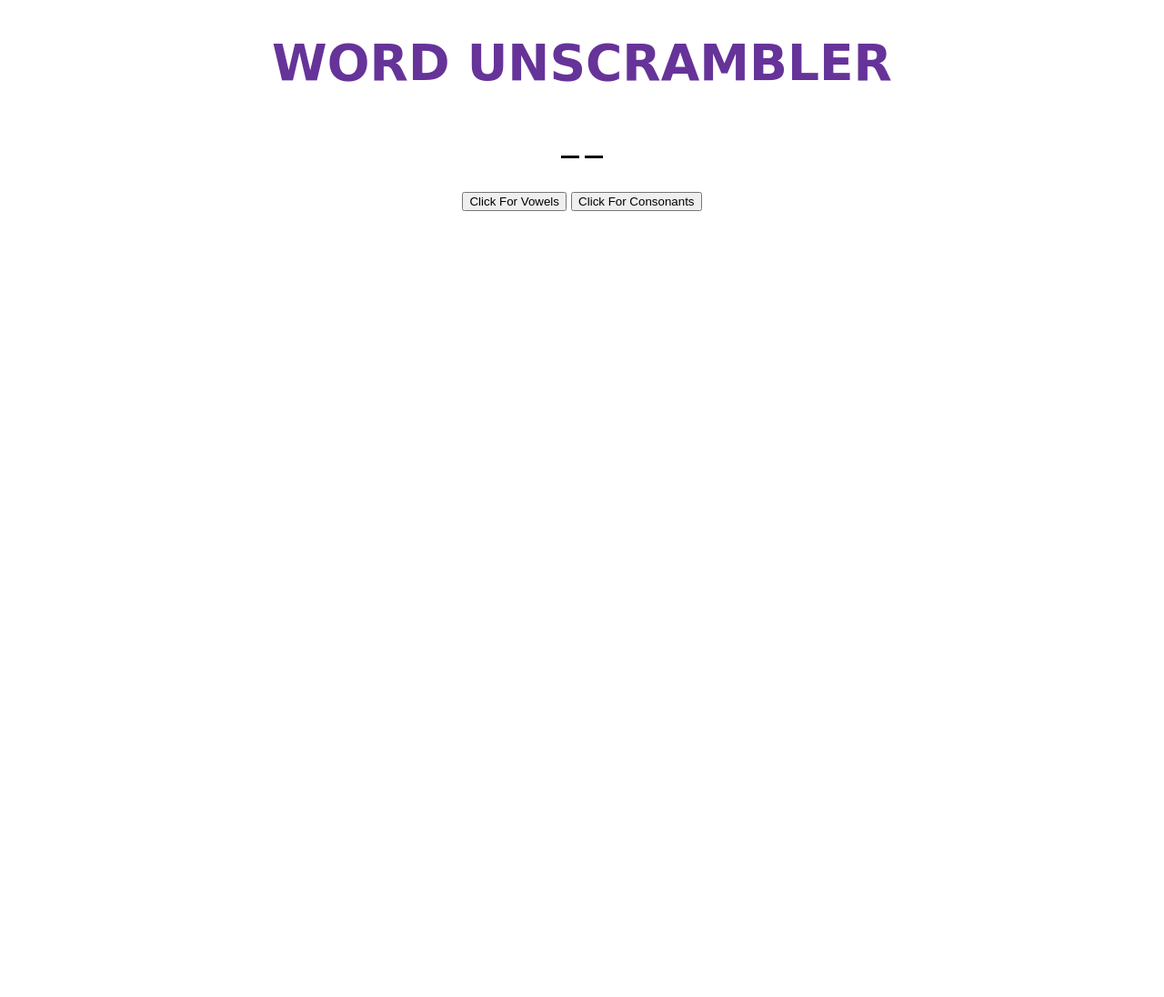
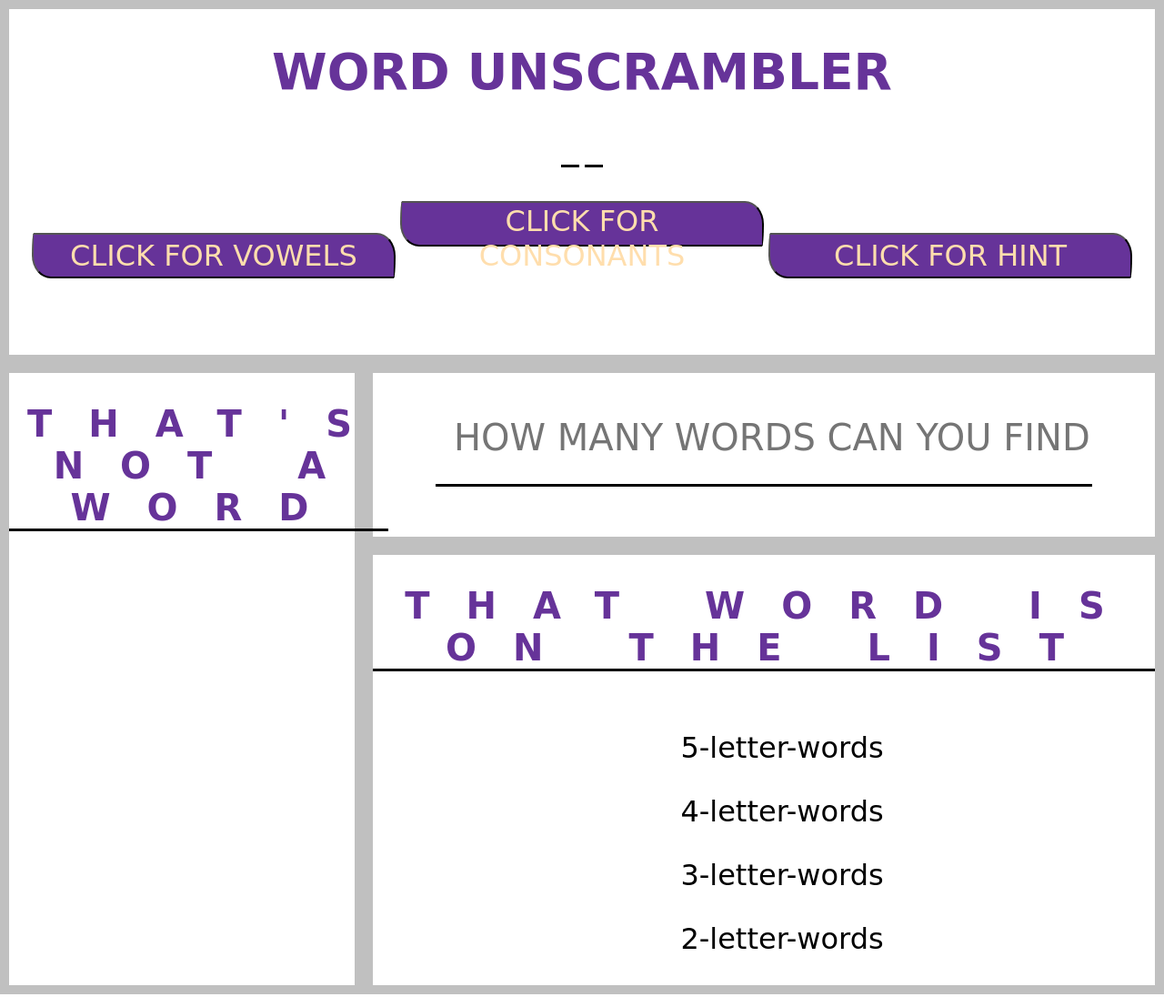
Before and after one commit to hunterhanna2010/SEI27-ProjectOne, a plain HTML site: page index.html in a window 1280 px wide. Shown: the whole page at 91% size. Before the commit the page ends 800 px from the top, so only its background shows below. Drawn offline with Linux system fonts and the light colour scheme; a web font is replaced by a local one.

Commit message:
finished html, initialized grid styling, and all button event listeners through javascript do as expected

```diff
--- a/index.html
+++ b/index.html
@@ -19,8 +19,34 @@
             <div id="buttons">
                 <button id="vowels">Click For Vowels</button>
                 <button id="consonants">Click For Consonants</button>
+                <button id="hint">Click For Hint</button>
             </div>
     </header>
+
+    <section id="word-input">
+        <input type="text" id="player-input" placeholder="How Many Words Can You Find?">
+    </section>
+
+    <aside id="invalid-words">
+        <h2>That's Not A Word</h2>
+            <ul id="invalid-word-list">
+                <li></li>
+            </ul>
+    </aside>
+
+    <main id"word-bank">
+        <h2>That Word Is On The List</h2>
+            <ol id="valid-word-list">
+                <li id="5-letter-words"><p>5-letter-words</p></li>
+                <li id="4-letter-words"><p>4-letter-words</p></li>
+                <li id="3-letter-words"><p>3-letter-words</p></li>
+                <li id="2-letter-words"><p>2-letter-words</p></li>
+            </ol>
+    </main>
+
+    <footer id="hint-field">
+        <h2>Hint</h2>
+    </footer>
 <script src="script.js"></script>
 </body>
 </html>
--- a/script.js
+++ b/script.js
@@ -35,3 +35,10 @@ consonantButton.addEventListener('click', function(e) {
         console.log(`the consonants button no longer works`)
     }
 })
+
+var hintButton = document.getElementById('hint')
+hintButton.addEventListener('click', function(e) {
+    console.log(`hint has been clicked`)
+    var hintField = document.getElementById('hint-field')
+    hintField.style.visibility = 'visible';
+})
--- a/style.css
+++ b/style.css
@@ -1,14 +1,20 @@
-html, body {
+body {
     font-family: 'Vibes', cursive;
     text-align: center;
-
+    display: grid;
+    margin: auto;
+    grid-template-rows: 400px 200px 1fr 1fr;
+    grid-template-columns: 400px 1fr;
+    grid-template-areas:"header header"
+                        "invalid-words player-input"
+                        "invalid-words word-bank"
+                        "hint hint"
 }
 
 h1 {
     color: rebeccapurple;
     font-size: 55px;
     text-transform: uppercase;
-    text-decoration: navajowhite;
 }
 
 h2 {
@@ -23,3 +29,68 @@ h2 {
     border-right: 0px;
     padding-left: 20px;
 }
+
+button {
+    font-family: 'Vibes', cursive;
+    font-size: 2em;
+    text-transform: uppercase;
+    background: rebeccapurple;
+    color: navajowhite;
+    height: 50px;
+    width: 400px;
+    border-radius: 10px 100px / 120px;
+}
+
+input {
+    font-family: 'Vibes', cursive;
+    text-align: center;
+    height: 100px;
+    width: 700px;
+    color: rebeccapurple;
+    font-size: 40px;
+    text-transform: uppercase;
+    border-bottom: 3px solid black;
+    border-top: 0px;
+    border-left: 0px;
+    border-right: 0px;
+    padding-left: 20px;
+    margin-top: 20px;
+}
+
+ul {
+    list-style: none;
+}
+
+ol {
+    list-style: none;
+}
+
+p {
+    font-size: 2em;
+}
+
+header {
+    grid-area: header;
+    border: 10px solid silver;
+}
+
+section {
+    grid-area: player-input;
+    border: 10px solid silver;
+}
+
+aside {
+    grid-area: invalid-words;
+    border: 10px solid silver;
+}
+
+main {
+    grid-area: word-bank;
+    border: 10px solid silver;
+}
+
+footer {
+    visibility: hidden;
+    grid-area: hint;
+    border: 10px solid silver;
+}
```
